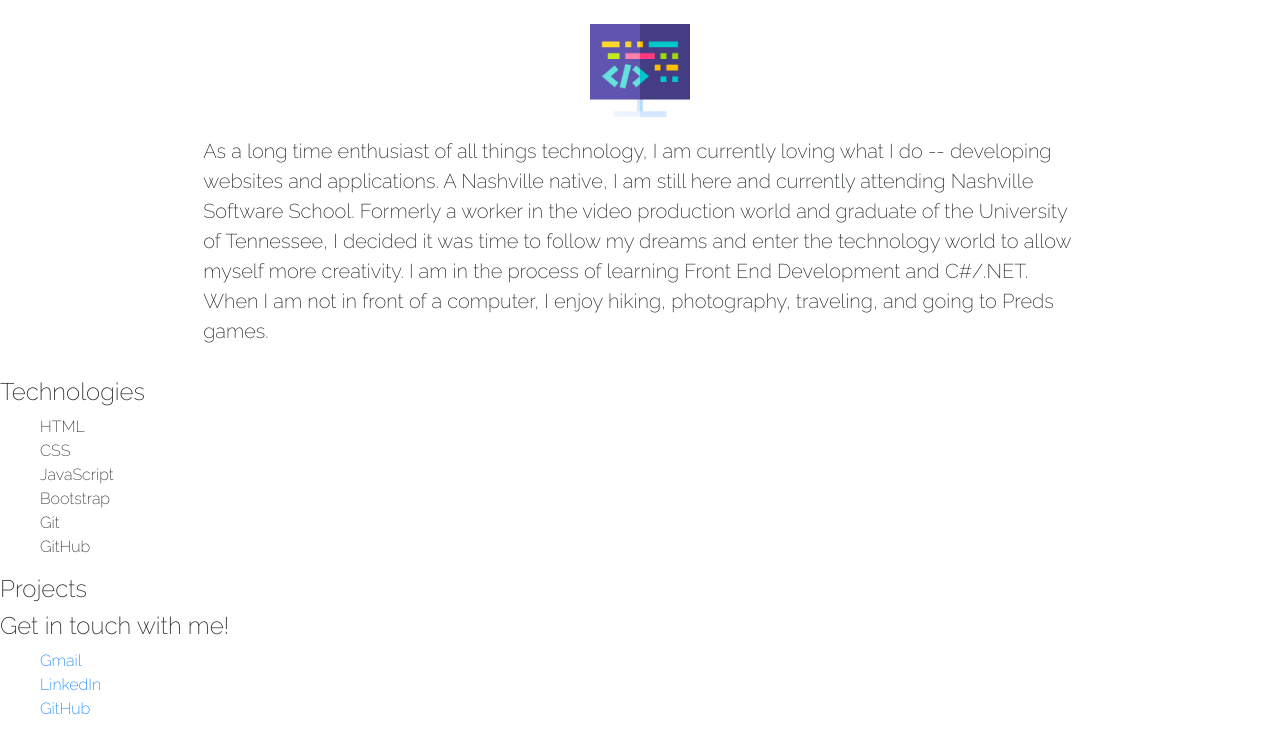
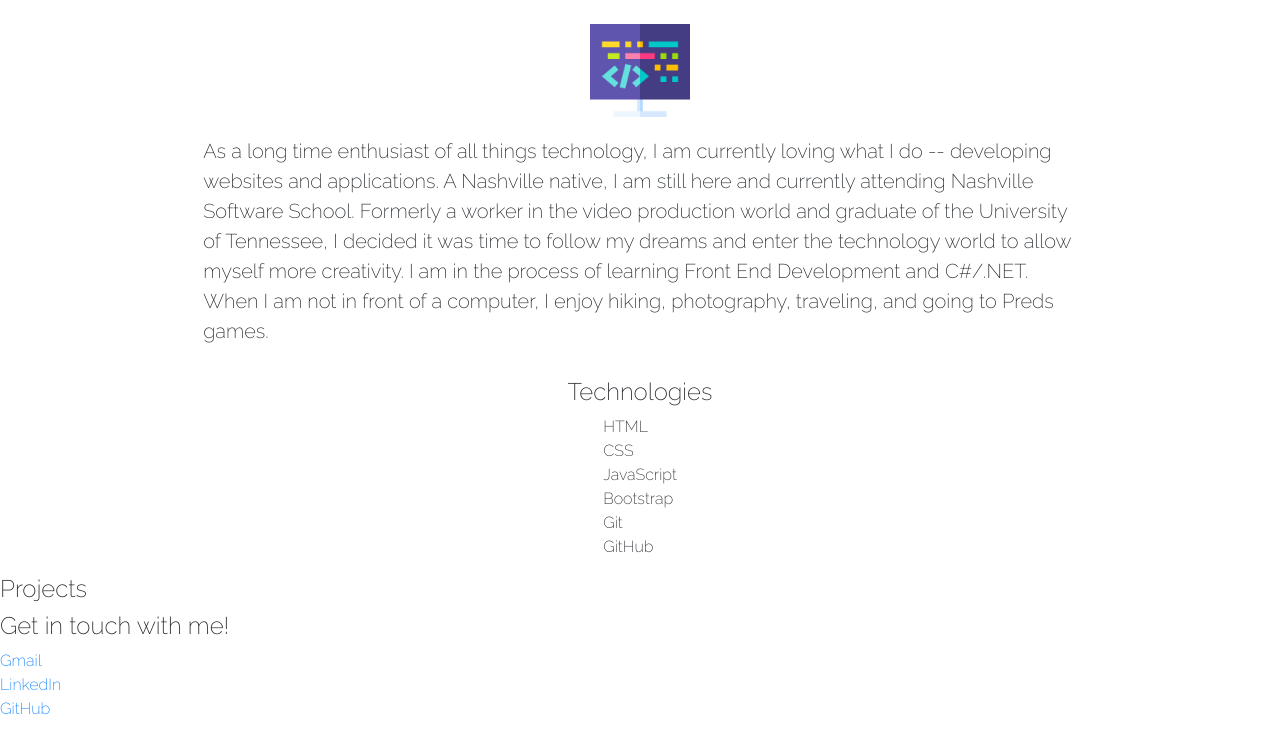
Before and after one commit to lindseysatterfield/lindseysatterfield-personal-bio-site, a website built with webpack: page src/index.html in a window 1280 px wide. Shown: the part 165-902 px from the top of the page. Built offline with nearby package versions, Linux system fonts and the light colour scheme.

Commit message:
Technologies spacing

```diff
--- a/src/index.html
+++ b/src/index.html
@@ -6,26 +6,11 @@
   <title>Lindsey Satterfield's Portfolio</title>
 </head>
 <body>
-  <!-- Navigation -->
   <nav id="navbar-container"></nav>
-  <!-- End Navigation -->
-
-  <!-- Primary View -->
-  <!-- TODO: Fill in bio info here: What is your background? Why do you want to go into development? What do you love about development? -->
   <div class="fullPage" id="profile"></div>
 
-  <div class="fullPage" id="technologiesPage">
-    <!-- TODO: Start an UL of all of the tools and technologies you've started learning so far. (You'll beef this page up later). -->
-    <h4 id="technologies">Technologies</h4>
-    <ul id="technologies-container">
-      <li>HTML</li>
-      <li>CSS</li>
-      <li>JavaScript</li>
-      <li>Bootstrap</li>
-      <li>Git</li>
-      <li>GitHub</li>
-    </ul>
-  </div>
+  <div class="fullPage" id="technologies"></div>
+
   <div class="fullPage" id="projectsPage">
     <h4 id="projects">Projects</h4>
     <div id="projects-container" class="d-flex">
--- /dev/null
+++ b/src/javascripts/components/technologies.js
@@ -0,0 +1,14 @@
+const technologies = () => {
+  document.querySelector('#technologies').innerHTML = `
+  <h4 id="technologies">Technologies</h4>
+  <ul id="technologies-container">
+    <li>HTML</li>
+    <li>CSS</li>
+    <li>JavaScript</li>
+    <li>Bootstrap</li>
+    <li>Git</li>
+    <li>GitHub</li>
+  </ul>`;
+};
+
+export default technologies;
--- a/src/javascripts/main.js
+++ b/src/javascripts/main.js
@@ -3,11 +3,13 @@ import '../styles/main.scss';
 import navbar from './components/navbar';
 import profile from './components/profile';
 import createProjectCards from './components/projectsCard';
+import technologies from './components/technologies';
 import projects from './helpers/data/projects';
 
 const init = () => {
   navbar();
   profile();
+  technologies();
   createProjectCards(projects);
 };
 
--- a/src/styles/main.scss
+++ b/src/styles/main.scss
@@ -41,3 +41,14 @@ a {
   width: 8%;
   margin: 1em auto;
 }
+
+#technologies {
+  display: flex;
+  flex-direction: column;
+  justify-content: center;
+  align-items: center;
+}
+
+ul {
+  padding-left: 0;
+}
```
